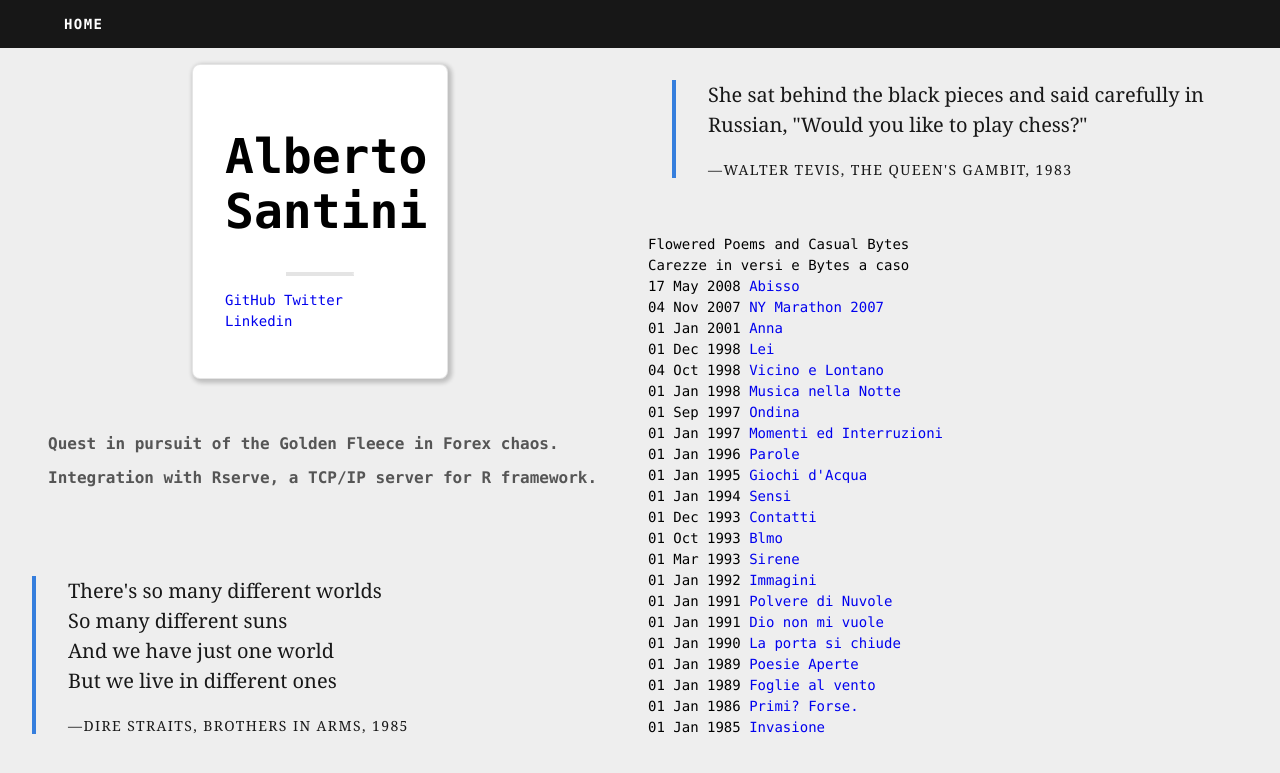
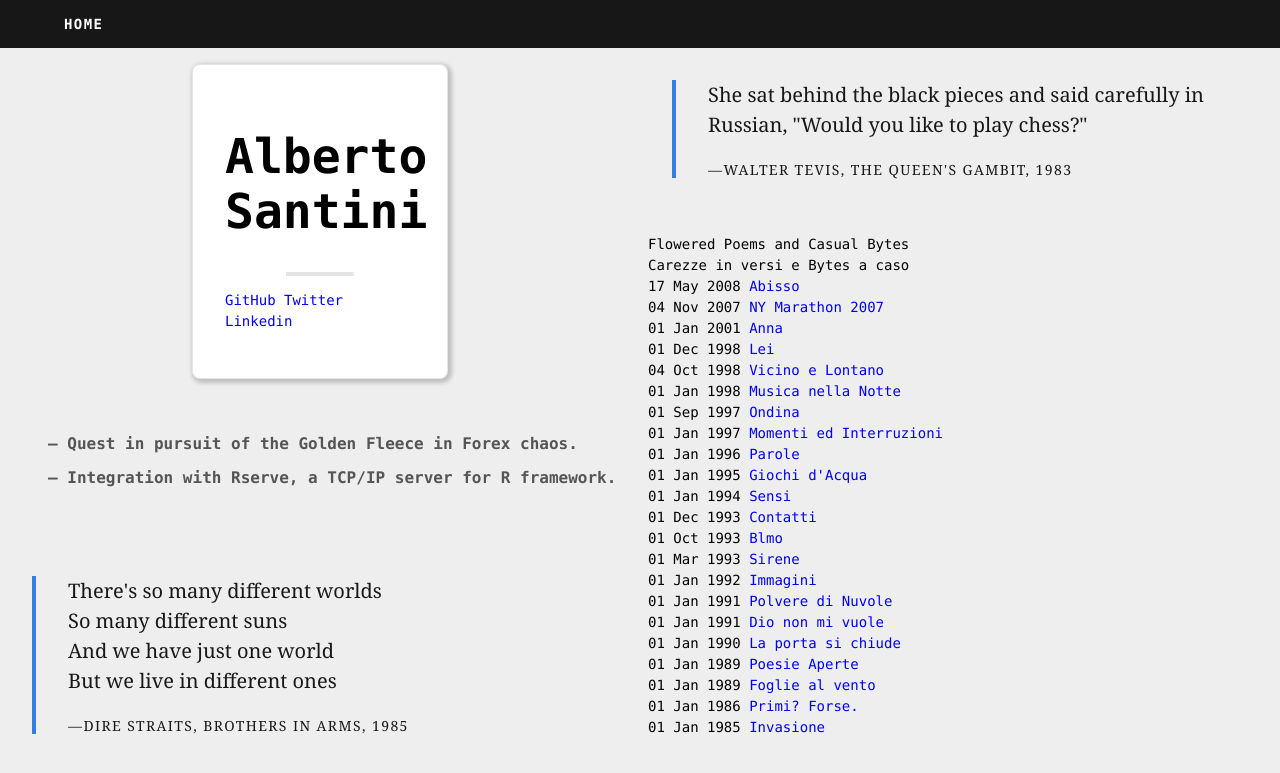
Before and after one commit to albertosantini/albertosantini.github.com, a Jekyll site: the page built from index.html, in a window 1280 px wide. Shown: the top 773 px of the page. Built offline with Jekyll 4.4.1, drawn with Linux system fonts in a browser that asks for light colours; nearby versions of some CDN libraries; the list of posts is cut into pages by our own code.

Commit message:
Add dash to the main projects links.

```diff
--- a/index.html
+++ b/index.html
@@ -20,10 +20,10 @@ title: Alberto Santini
 
         <ul class="list pv4">
             <li class="dib mr2"><a href="http://argo.js.org" class="f6 f5-ns b db pa2 link dim mid-gray">
-                Quest in pursuit of the Golden Fleece in Forex chaos.</a>
+                ― Quest in pursuit of the Golden Fleece in Forex chaos.</a>
             </li>
             <li class="dib mr2"><a href="https://github.com/albertosantini/node-rio" class="f6 f5-ns b db pa2 link dim mid-gray">
-                Integration with Rserve, a TCP/IP server for R framework.</a>
+                ― Integration with Rserve, a TCP/IP server for R framework.</a>
             </li>
         </ul>
 
```
